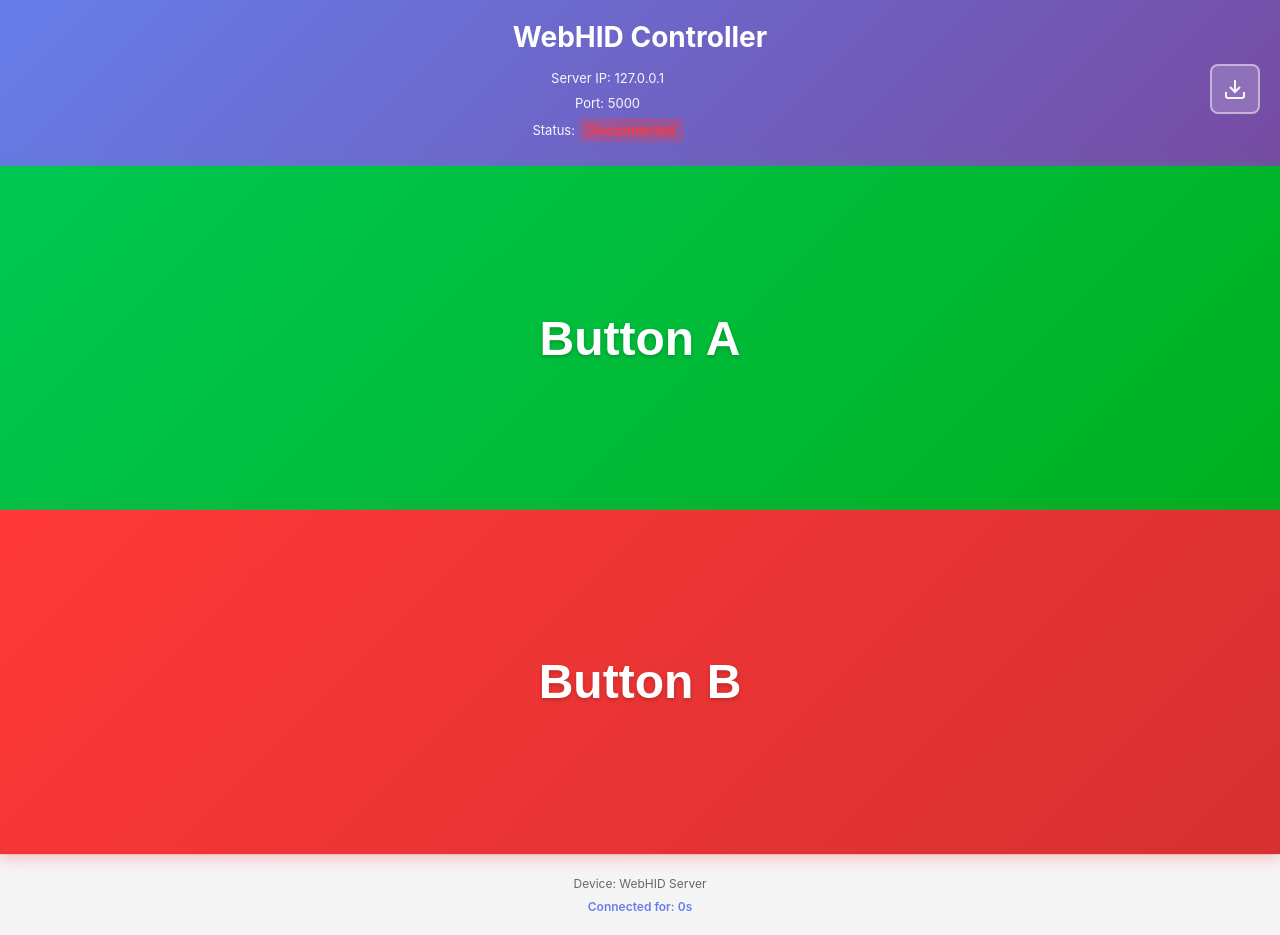
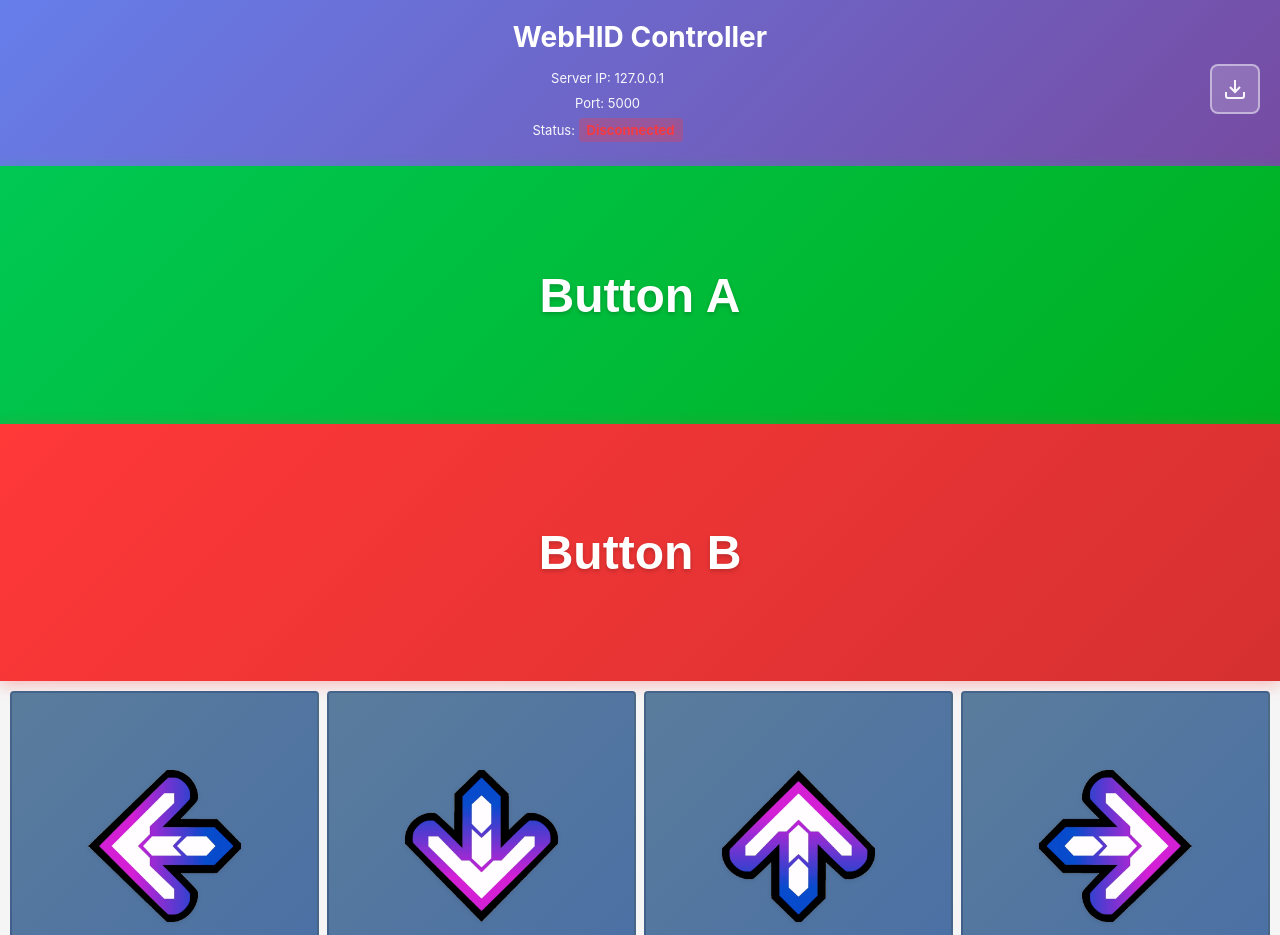
Before and after one commit to ikamondj/stepmania-web-controller, a Flask app: page / in a window 1280 px wide. Run offline with Flask 3, Linux system fonts and the light colour scheme; some libraries are stand-ins or nearby versions.

Commit message:
added directional keys

```diff
--- a/app.py
+++ b/app.py
@@ -14,6 +14,7 @@ import requests
 from pynput.keyboard import Controller, Key
 from config import HOST, PORT, DEBUG, LOCAL_IP, BUTTON_A_KEY, BUTTON_B_KEY, KEY_PRESS_DURATION
 from config import MDNS_NAME, MDNS_DOMAIN, MDNS_FULL_NAME
+from config import BUTTON_LEFT_KEY, BUTTON_DOWN_KEY, BUTTON_UP_KEY, BUTTON_RIGHT_KEY
 import ddr_handler
 
 # Try to import zeroconf for mDNS support
@@ -52,7 +53,7 @@ def get_key_from_name(button_name):
     Get the pynput Key object from button name
 
     Args:
-        button_name: 'A' or 'B'
+        button_name: 'A', 'B', 'Left', 'Down', 'Up', or 'Right'
 
     Returns:
         pynput Key object or character
@@ -62,6 +63,14 @@ def get_key_from_name(button_name):
         return BUTTON_A_KEY
     elif button_name == 'B':
         return BUTTON_B_KEY
+    elif button_name == 'LEFT':
+        return Key.left if BUTTON_LEFT_KEY == 'left' else BUTTON_LEFT_KEY
+    elif button_name == 'DOWN':
+        return Key.down if BUTTON_DOWN_KEY == 'down' else BUTTON_DOWN_KEY
+    elif button_name == 'UP':
+        return Key.up if BUTTON_UP_KEY == 'up' else BUTTON_UP_KEY
+    elif button_name == 'RIGHT':
+        return Key.right if BUTTON_RIGHT_KEY == 'right' else BUTTON_RIGHT_KEY
     return None
 
 
@@ -271,7 +280,8 @@ def handle_button_event(data):
     timestamp = data.get('timestamp', None)
     client_ip = request.remote_addr
 
-    if button not in ['A', 'B']:
+    valid_buttons = ['A', 'B', 'LEFT', 'DOWN', 'UP', 'RIGHT']
+    if button not in valid_buttons:
         logger.warning(f"Invalid button: {button}")
         emit('button_response', {'status': 'error', 'message': 'Invalid button'})
         return
--- a/config.py
+++ b/config.py
@@ -30,6 +30,10 @@ MDNS_FULL_NAME = f"{MDNS_NAME}.{MDNS_DOMAIN}"
 # Virtual button configuration
 BUTTON_A_KEY = "a"  # Key to press/release for button A
 BUTTON_B_KEY = "b"  # Key to press/release for button B
+BUTTON_LEFT_KEY = "left"  # Directional: Left
+BUTTON_DOWN_KEY = "down"  # Directional: Down
+BUTTON_UP_KEY = "up"  # Directional: Up
+BUTTON_RIGHT_KEY = "right"  # Directional: Right
 
 # Time in seconds to hold key on press
 KEY_PRESS_DURATION = 0.1
--- a/static/style.css
+++ b/static/style.css
@@ -61,7 +61,6 @@ body {
 }
 
 .control-button {
-    flex: 1;
     border: none;
     font-size: 32px;
     font-weight: bold;
@@ -76,6 +75,12 @@ body {
     overflow: hidden;
     color: white;
     text-shadow: 0 2px 4px rgba(0, 0, 0, 0.2);
+}
+
+/* Reduce height of A and B buttons to accommodate directional buttons */
+.button-a,
+.button-b {
+    flex: 0 0 calc((100vh - 420px) / 2);
 }
 
 .control-button:active {
@@ -135,6 +140,60 @@ body {
     z-index: 1;
     position: relative;
     font-size: 48px;
+}
+
+/* Directional Buttons Container */
+.directional-container {
+    display: grid;
+    grid-template-columns: repeat(4, 1fr);
+    gap: 8px;
+    padding: 10px;
+    background: #f5f5f5;
+    flex: 0 0 auto;
+}
+
+/* Directional Button Base Styles */
+.directional-button {
+    aspect-ratio: 1 / 1;
+    border: 2px solid rgba(0, 0, 0, 0.15);
+    cursor: pointer;
+    transition: all 0.1s ease;
+    user-select: none;
+    display: flex;
+    align-items: center;
+    justify-content: center;
+    outline: none;
+    position: relative;
+    overflow: hidden;
+    background: linear-gradient(135deg, #5a7c9c 0%, #4a6fa5 100%);
+    border-radius: 4px;
+    padding: 0;
+}
+
+.directional-button img {
+    width: 50%;
+    height: 50%;
+    object-fit: contain;
+    filter: drop-shadow(0 1px 2px rgba(0, 0, 0, 0.1));
+    z-index: 1;
+    position: relative;
+}
+
+.directional-button:hover {
+    background: linear-gradient(135deg, #6b8db0 0%, #5b80b6 100%);
+    box-shadow: 0 2px 8px rgba(0, 0, 0, 0.15);
+}
+
+.directional-button:active {
+    transform: scale(0.95);
+    box-shadow: 0 1px 4px rgba(0, 0, 0, 0.2) inset;
+}
+
+.directional-left,
+.directional-down,
+.directional-up,
+.directional-right {
+    /* Same bluish unsaturated color */
 }
 
 .footer {
--- a/templates/index.html
+++ b/templates/index.html
@@ -40,6 +40,22 @@
                 <button class="control-button button-b" id="buttonB" data-button="B">
                     <span class="button-label">Button B</span>
                 </button>
+
+                <!-- Directional Buttons -->
+                <div class="directional-container">
+                    <button class="directional-button directional-left" id="buttonLeft" data-button="Left" title="Left">
+                        <img src="{{ url_for('static', filename='left.png') }}" alt="Left">
+                    </button>
+                    <button class="directional-button directional-down" id="buttonDown" data-button="Down" title="Down">
+                        <img src="{{ url_for('static', filename='down.png') }}" alt="Down">
+                    </button>
+                    <button class="directional-button directional-up" id="buttonUp" data-button="Up" title="Up">
+                        <img src="{{ url_for('static', filename='up.png') }}" alt="Up">
+                    </button>
+                    <button class="directional-button directional-right" id="buttonRight" data-button="Right" title="Right">
+                        <img src="{{ url_for('static', filename='right.png') }}" alt="Right">
+                    </button>
+                </div>
             </div>
 
             <div class="footer">
```
Also changed, not shown: static/script.js (+41 -0 lines), static/down.png (added), static/left.png (added), static/right.png (added), static/up.png (added).
